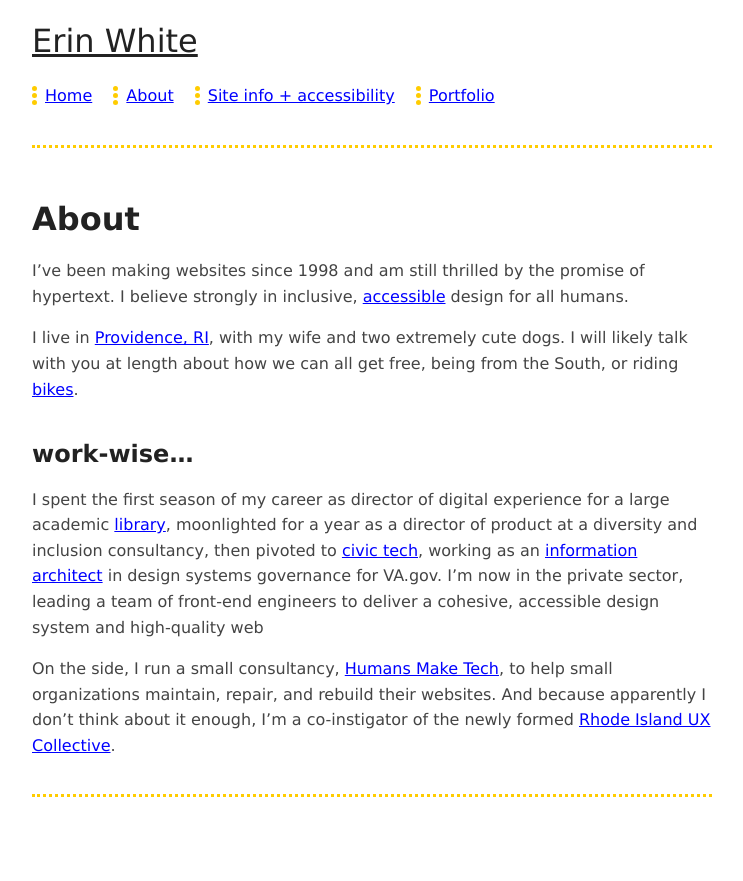
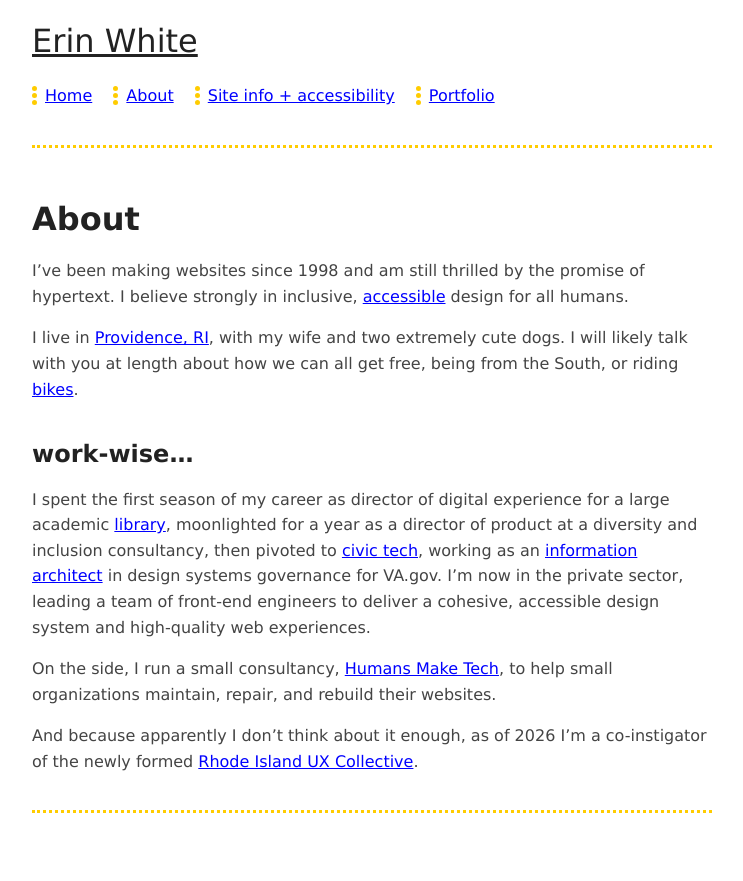
Before and after one commit to erinrwhite/jadeite, a Jekyll site: the page built from about.md, in a window 1280 px wide. Shown: the part 120-1001 px from the top of the page, without its empty margins (268-1011 px from the left). Built offline with Jekyll 4.4.1, drawn with Linux system fonts in a browser that asks for light colours.

Commit message:
Updated about page, working on new draft post

```diff
--- a/about.md
+++ b/about.md
@@ -10,6 +10,8 @@ I've been making websites since 1998 and am still thrilled by the promise of hyp
 I live in [Providence, RI](/tag/providence/), with my wife and two extremely cute dogs. I will likely talk with you at length about how we can all get free, being from the South, or riding [bikes](/tag/bikes/).
 
 ## work-wise...
-I spent the first season of my career as director of digital experience for a large academic [library](/tag/libraries/), moonlighted for a year as a director of product at a diversity and inclusion consultancy, then pivoted to [civic tech](/tag/civic-tech/), working as an [information architect](/tag/ia/) in design systems governance for VA.gov. I’m now in the private sector, leading a team of front-end engineers to deliver a cohesive, accessible design system and high-quality web
+I spent the first season of my career as director of digital experience for a large academic [library](/tag/libraries/), moonlighted for a year as a director of product at a diversity and inclusion consultancy, then pivoted to [civic tech](/tag/civic-tech/), working as an [information architect](/tag/ia/) in design systems governance for VA.gov. I’m now in the private sector, leading a team of front-end engineers to deliver a cohesive, accessible design system and high-quality web experiences.
 
-On the side, I run a small consultancy, [Humans Make Tech](https://humansmake.tech/), to help small organizations maintain, repair, and rebuild their websites. And because apparently I don’t think about it enough, I’m a co-instigator of the newly formed [Rhode Island UX Collective](https://riux.org).
+On the side, I run a small consultancy, [Humans Make Tech](https://humansmake.tech/), to help small organizations maintain, repair, and rebuild their websites.
+
+And because apparently I don’t think about it enough, as of 2026 I’m a co-instigator of the newly formed [Rhode Island UX Collective](https://riux.org).
```
Also changed, not shown: _drafts/2026-05-21-something-corporate.md (+2 -4 lines).
